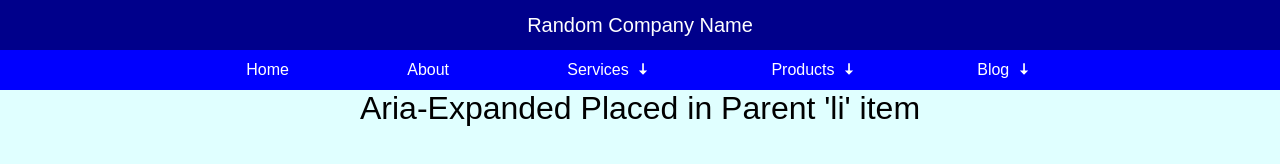
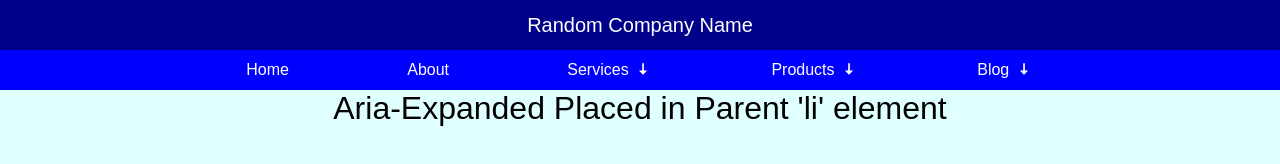
Before and after one commit to jansencir/accessible-nav-bar, a plain HTML site: page index1.html in a window 1280 px wide. Drawn offline with Linux system fonts and the light colour scheme.

Commit message:
Fix error in version header

```diff
--- a/index1.html
+++ b/index1.html
@@ -43,7 +43,7 @@
       </ul>
     </nav>
     <main>
-      <p class="version-header">Aria-Expanded Placed in Parent 'li' item</p>
+      <p class="version-header">Aria-Expanded Placed in Parent 'li' element</p>
     </main>
     <script src="./main1.js"></script>
   </body>
```
